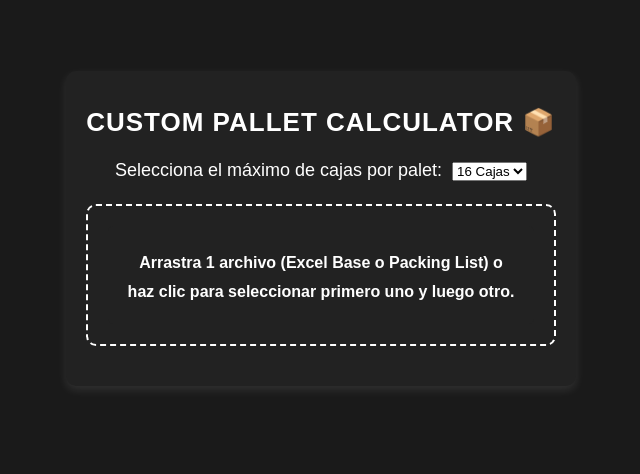
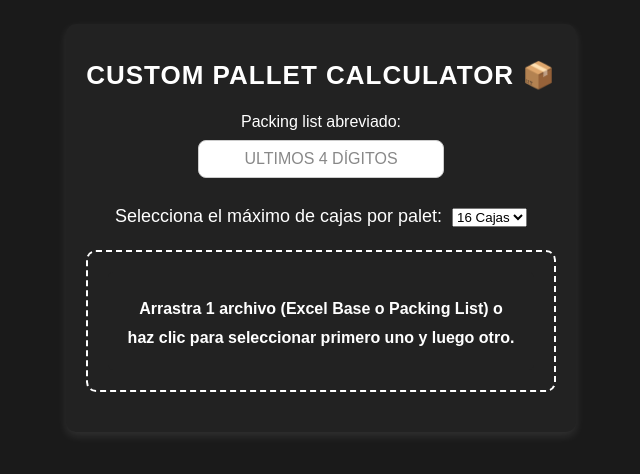
Before and after one commit to AlbertoGongora/custom-pallet-calculator, a React (Vite) app: page / in a window 1280 px wide. Shown: the part 172-646 px from the top of the page, without its empty margins (319-959 px from the left). Built offline with nearby package versions, Linux system fonts and the light colour scheme.

Commit message:
version de produccion

```diff
--- a/src/App.tsx
+++ b/src/App.tsx
@@ -1,7 +1,7 @@
 import React from "react";
 import FileUploader from "./features/upload/FileUploader";
 import ResultsTable from "./features/results/ResultsTable";
-import usePalletData from "./hooks/usePalletData"; // 🔥 Importamos el hook
+import usePalletData from "./hooks/usePalletData";
 import "./styles/App.css";
 
 const App: React.FC = () => {
@@ -13,18 +13,42 @@ const App: React.FC = () => {
     setPalletOption,
     handleFilesUploaded,
     resetProcess,
+    packlistSuffix,
+    setPacklistSuffix,
   } = usePalletData();
 
   return (
     <main className="app-container">
       <h1 className="app-title">Custom Pallet Calculator 📦</h1>
 
-      {/* 🔹 Muestra el selector de pallets y el FileUploader solo si aún no hay datos */}
+      {/* 🔹 Input de Packing List abreviado */}
+      {!isDataLoaded && (
+        <section className="packinglist-suffix">
+          <label htmlFor="packlistSuffix">
+            Packing list abreviado:
+          </label>
+          <input
+            id="packlistSuffix"
+            type="text"
+            maxLength={4}
+            placeholder="ultimos 4 dígitos"
+            value={packlistSuffix}
+            onChange={(e) =>
+              setPacklistSuffix(e.target.value.toUpperCase().trim())
+            }
+          />
+        </section>
+      )}
+
+      {/* 🔹 Selector de pallets y subida de archivos */}
       {!isDataLoaded && (
         <>
           <section className="pallet-option">
             <label>Selecciona el máximo de cajas por palet:</label>
-            <select value={palletOption} onChange={(e) => setPalletOption(Number(e.target.value))}>
+            <select
+              value={palletOption}
+              onChange={(e) => setPalletOption(Number(e.target.value))}
+            >
               <option value={12}>12 Cajas</option>
               <option value={16}>16 Cajas</option>
             </select>
@@ -35,13 +59,14 @@ const App: React.FC = () => {
         </>
       )}
 
-      {/* 🔹 Muestra la tabla de resultados solo si los datos fueron procesados */}
+      {/* 🔹 Resultados */}
       {isDataLoaded && (
         <>
           <ResultsTable optimizedResults={optimizedResults} />
 
-          {/* 🔹 Botón para reiniciar el proceso */}
-          <button className="reset-button" onClick={resetProcess}>🔄 Nuevo Pedido</button>
+          <button className="reset-button" onClick={resetProcess}>
+            🔄 Nuevo Pedido
+          </button>
         </>
       )}
     </main>
--- a/src/config.ts
+++ b/src/config.ts
@@ -1,11 +1,13 @@
+// src/config.ts
+
 export const EXCEL_COLUMNS = {
-  lote: ['CODLOT'], // Identifica el producto
-  cantidad: ['CANTHOST'], // Total de unidades recibidas
-  unidadCaja: ['UNIEMB'], // Unidades por caja para calcular las cajas totales
+  lote: ['CODLOT'],           // Identifica el producto
+  cantidad: ['CANTHOST'],     // Total de unidades recibidas
+  unidadCaja: ['UNIEMB'],     // Unidades por caja
 };
 
 export const PACKING_LIST_COLUMNS = {
-  pallet: ['CRT No'], // Número de pallet
-  lote: ['Batch Number'], // Lote asignado a ese pallet
-  cantidad: ['Qty'], // Unidades en ese pallet
+  pallet: ['CRT No'],         // Número de pallet
+  lote: ['Batch Number'],     // Lote
+  cantidad: ['Qty'],          // Unidades en ese pallet
 };
--- a/src/features/upload/FileUploader.tsx
+++ b/src/features/upload/FileUploader.tsx
@@ -16,6 +16,7 @@ const FileUploader: React.FC<FileUploaderProps> = ({ onFilesUploaded }) => {
     packingListFile, setPackingListFile,
     excelData, setExcelData,
     packingListData, setPackingListData,
+    packlistSuffix,            // 🆕 lo sacamos del hook
   } = usePalletData();
 
   const [error, setError] = useState<string | null>(null);
@@ -27,7 +28,8 @@ const FileUploader: React.FC<FileUploaderProps> = ({ onFilesUploaded }) => {
    */
   const processFile = async (file: File) => {
     try {
-      const result = await processUploadedFile(file);
+      // 🆕 Pasamos packlistSuffix al servicio
+      const result = await processUploadedFile(file, packlistSuffix);
 
       if (result.error) {
         setError(result.error);
@@ -52,7 +54,12 @@ const FileUploader: React.FC<FileUploaderProps> = ({ onFilesUploaded }) => {
       }
 
       // ✅ Comprobamos que ambos datos están listos antes de llamar a `onFilesUploaded`
-      if (newExcelData && newPackingListData && newExcelData.length > 0 && newPackingListData.length > 0) {
+      if (
+        newExcelData &&
+        newPackingListData &&
+        newExcelData.length > 0 &&
+        newPackingListData.length > 0
+      ) {
         onFilesUploaded(newExcelData, newPackingListData);
         setMissingFileMessage(null);
       } else {
--- a/src/hooks/usePalletData.ts
+++ b/src/hooks/usePalletData.ts
@@ -11,6 +11,8 @@ const usePalletData = () => {
   const [palletOption, setPalletOption] = useState<number>(16); // 🔹 Valor por defecto: 16 cajas
   const [optimizedResults, setOptimizedResults] = useState<OptimizedPallet[]>([]);
   const [isDataLoaded, setIsDataLoaded] = useState<boolean>(false);
+  const [packlistSuffix, setPacklistSuffix] = useState<string>('');
+
 
   const handleFilesUploaded = (newExcelData: ProcessedData[], newPackingListData: PackingListData[]) => {
     setExcelData(newExcelData); // ✅ Guardamos los datos del Excel
@@ -51,6 +53,8 @@ const usePalletData = () => {
     setPalletOption,
     handleFilesUploaded,
     resetProcess,
+    packlistSuffix,
+    setPacklistSuffix
   };
 };
 
--- a/src/index.css
+++ b/src/index.css
@@ -66,3 +66,67 @@ button:focus-visible {
     background-color: #f9f9f9;
   }
 }
+
+
+/* ============================= */
+/* 🔹 Packing List Suffix Input */
+/* ============================= */
+
+.packinglist-suffix {
+  display: flex;
+  flex-direction: column;
+  align-items: center;
+  margin: 1.2rem 0 1.6rem;
+}
+
+.packinglist-suffix label {
+  margin-bottom: 0.4rem;
+  font-weight: 500;
+  font-size: 1rem;
+}
+
+.packinglist-suffix input {
+  width: 220px;
+  padding: 0.55em 0.75em;
+  font-size: 1rem;
+  font-family: inherit;
+  text-align: center;
+  letter-spacing: 0.08em;
+  text-transform: uppercase;
+
+  border-radius: 8px;
+  border: 1px solid #555;
+  background-color: #1a1a1a;
+  color: rgba(255, 255, 255, 0.9);
+
+  transition: border-color 0.25s, box-shadow 0.25s;
+}
+
+.packinglist-suffix input::placeholder {
+  color: rgba(255, 255, 255, 0.4);
+  letter-spacing: normal;
+}
+
+.packinglist-suffix input:focus {
+  outline: none;
+  border-color: #ffffff;
+  box-shadow: 0 0 0 2px rgba(255, 255, 255, 0.15);
+}
+
+/* 🌞 Light mode */
+@media (prefers-color-scheme: light) {
+  .packinglist-suffix input {
+    background-color: #ffffff;
+    color: #213547;
+    border: 1px solid #ccc;
+  }
+
+  .packinglist-suffix input::placeholder {
+    color: #888;
+  }
+
+  .packinglist-suffix input:focus {
+    border-color: #747bff;
+    box-shadow: 0 0 0 2px rgba(116, 123, 255, 0.2);
+  }
+}
--- a/src/services/fileService.ts
+++ b/src/services/fileService.ts
@@ -1,52 +1,59 @@
 import { ProcessedData, processExcelFile } from '../features/processing/excelProcessor';
 import { PackingListData, processPackingList } from '../features/processing/packingListProcessor';
 import { detectExcelType } from './detectExcelType';
+import { processPdfPackingList } from './pdfPackingListService';
 
-/**
- * 📌 INTERFAZ `FileProcessingResult`
- * Define el resultado del procesamiento de archivos.
- */
 export interface FileProcessingResult {
   excelData?: ProcessedData[];
   packingListData?: PackingListData[];
-  extractedData?: string; // Para datos extraídos de imágenes/PDF (futuro OCR)
+  extractedData?: string;
   error?: string;
 }
 
 /**
- * 📌 FUNCIÓN `processUploadedFile`
- * Detecta el tipo de archivo y lo procesa correctamente.
- * @param file - Archivo a procesar (Excel o Packing List)
- * @returns Promesa con los datos procesados o un mensaje de error.
+ * 📌 Procesa archivos subidos (Excel / Packing List / PDF)
  */
-export const processUploadedFile = async (file: File): Promise<FileProcessingResult> => {
+export const processUploadedFile = async (
+  file: File,
+  packlistSuffix?: string
+): Promise<FileProcessingResult> => {
   try {
     const fileType = file.name.split('.').pop()?.toLowerCase();
 
-    // 📌 🔍 Si el archivo es Excel (XLSX o XLS)
+    // 🔹 Excel
     if (fileType === 'xlsx' || fileType === 'xls') {
       const detectedType = await detectExcelType(file);
 
       if (detectedType === 'excel') {
         return { excelData: await processExcelFile(file) };
-      } else if (detectedType === 'packingList') {
+      }
+
+      if (detectedType === 'packingList') {
         return { packingListData: await processPackingList(file, null) };
-      } else {
-        return { error: 'El archivo Excel no tiene las columnas esperadas.' };
       }
+
+      return { error: 'El archivo Excel no tiene las columnas esperadas.' };
     }
 
-    // 📌 🔍 Si el archivo es una imagen (PNG, JPG, JPEG) o un PDF
-    if (fileType === 'png' || fileType === 'jpg' || fileType === 'jpeg' || fileType === 'pdf') {
-      console.log(`🔍 Se detectó un archivo de tipo: ${fileType}`);
+    // 🔹 PDF → Packing List vía backend
+    if (fileType === 'pdf') {
+      console.log('📄 PDF detectado → enviando a backend');
 
-      // ⚠️ Aquí iría la lógica futura para OCR
-      return { extractedData: "🔍 Datos extraídos del OCR (pendiente de implementación)" };
+      return {
+        packingListData: await processPdfPackingList(file, packlistSuffix || ''),
+      };
+    }
+
+    // 🔹 Imagen (futuro OCR)
+    if (fileType === 'png' || fileType === 'jpg' || fileType === 'jpeg') {
+      return {
+        extractedData: 'OCR pendiente de implementación',
+      };
     }
 
     return { error: 'Formato de archivo no soportado.' };
   } catch (error) {
-    console.error('Error al procesar el archivo:', error);
+    console.error(error);
     return { error: `Error procesando el archivo: ${file.name}` };
   }
 };
--- /dev/null
+++ b/src/services/pdfPackingListService.ts
@@ -0,0 +1,140 @@
+// src/services/pdfPackingListService.ts
+import type { PackingListData } from '../features/processing/packingListProcessor';
+import { PACKING_LIST_COLUMNS } from '../config';
+
+type ExtractResponse = {
+  columns?: string[];
+  headers?: string[];
+  // eslint-disable-next-line @typescript-eslint/no-explicit-any
+  rows?: any[][];
+  // eslint-disable-next-line @typescript-eslint/no-explicit-any
+  data?: { columns?: string[]; rows?: any[][] };
+};
+
+function norm(v: unknown): string {
+  return String(v ?? '')
+    .replace(/\u00a0/g, ' ')
+    .replace(/\s+/g, ' ')
+    .trim();
+}
+
+function findColIndex(headers: string[], candidates: string[]): number {
+  const H = headers.map(h => norm(h).toLowerCase());
+  const C = candidates.map(c => norm(c).toLowerCase());
+
+  for (let i = 0; i < H.length; i++) {
+    if (C.includes(H[i])) return i;
+  }
+  for (let i = 0; i < H.length; i++) {
+    const h = H[i];
+    if (C.some(c => h.includes(c))) return i;
+  }
+  return -1;
+}
+
+/**
+ * Aliases SOLO para el PDF (porque el PDF a veces no usa los mismos headers que tu Excel)
+ * - pallet: en PDF suele ser "N"
+ * - cantidad: en PDF suele ser "Quantity"
+ * - lote: normalmente ya viene como "Batch Number" pero toleramos "Batch"
+ */
+const PACKING_LIST_PDF_ALIASES = {
+  pallet: ['N', 'CRT No', 'CRT'],
+  lote: ['Batch Number', 'Batch'],
+  cantidad: ['Quantity', 'Qty'],
+} as const;
+
+export async function processPdfPackingList(
+  file: File,
+  packlistSuffix: string
+): Promise<PackingListData[]> {
+  const backendUrl = import.meta.env.VITE_PDF_BACKEND_URL;
+  if (!backendUrl) throw new Error('❌ Falta VITE_PDF_BACKEND_URL en el .env');
+
+  const suffix = norm(packlistSuffix).toUpperCase();
+  if (!suffix) throw new Error('❌ Debes indicar el sufijo (ej: TENA)');
+
+  // 1) Enviar PDF al backend
+  const form = new FormData();
+  form.append('file', file);
+
+  const res = await fetch(`${backendUrl}/extract`, { method: 'POST', body: form });
+  if (!res.ok) {
+    const txt = await res.text().catch(() => '');
+    throw new Error(`❌ Error backend PDF (${res.status}): ${txt || res.statusText}`);
+  }
+
+  const json = (await res.json()) as ExtractResponse;
+
+  // 2) Recuperar tabla
+  const headers = (json.columns ?? json.headers ?? json.data?.columns ?? []).map(norm);
+  // eslint-disable-next-line @typescript-eslint/no-explicit-any
+  const rows = (json.rows ?? json.data?.rows ?? []) as any[][];
+  if (!headers.length || !rows.length) return [];
+
+  // 3) Índices
+  const idxPacklist = findColIndex(headers, [
+    'Packlist Number',
+    'Packlist No',
+    'Packlist',
+    'Packlist N',
+  ]);
+
+  if (idxPacklist === -1) {
+    throw new Error(
+      `❌ No encuentro "Packlist Number" para filtrar. Headers: ${headers.join(' | ')}`
+    );
+  }
+
+  // Aquí usamos PACKING_LIST_COLUMNS como “nombres destino”
+  // y añadimos aliases para encontrar columnas en el PDF:
+  const idxPallet = findColIndex(headers, [
+    ...PACKING_LIST_COLUMNS.pallet,         // "CRT No"
+    ...PACKING_LIST_PDF_ALIASES.pallet,     // "N", etc
+  ]);
+
+  const idxLote = findColIndex(headers, [
+    ...PACKING_LIST_COLUMNS.lote,           // "Batch Number"
+    ...PACKING_LIST_PDF_ALIASES.lote,       // "Batch"
+  ]);
+
+  const idxCantidad = findColIndex(headers, [
+    ...PACKING_LIST_COLUMNS.cantidad,       // "Qty"
+    ...PACKING_LIST_PDF_ALIASES.cantidad,   // "Quantity"
+  ]);
+
+  if (idxPallet === -1 || idxLote === -1 || idxCantidad === -1) {
+    throw new Error(
+      `❌ Faltan columnas necesarias para Packing List (pallet/lote/cantidad). ` +
+      `Headers: ${headers.join(' | ')}`
+    );
+  }
+
+  // 4) Filtrar por sufijo en Packlist Number
+  const filteredRows = rows.filter(r => {
+    const pack = norm(r[idxPacklist]).toUpperCase();
+    return pack.endsWith(suffix);
+  });
+
+  // 5) Devolver en el formato final que tu app espera (según PACKING_LIST_COLUMNS)
+  const out: PackingListData[] = filteredRows
+    .map(r => {
+      const crtNo = norm(r[idxPallet]);      // N -> CRT No (valor)
+      const batch = norm(r[idxLote]);
+      const qtyRaw = norm(r[idxCantidad]);
+      const qty = Number(qtyRaw.replace(',', '.')) || 0;
+
+      if (!crtNo && !batch && !qtyRaw) return null;
+
+      // Claves finales: las de tu config ("CRT No", "Batch Number", "Qty")
+      return {
+        [PACKING_LIST_COLUMNS.pallet[0]]: crtNo,
+        [PACKING_LIST_COLUMNS.lote[0]]: batch,
+        [PACKING_LIST_COLUMNS.cantidad[0]]: qty,
+      // eslint-disable-next-line @typescript-eslint/no-explicit-any
+      } as any;
+    })
+    .filter(Boolean) as PackingListData[];
+
+  return out;
+}
```
Also changed, not shown: 1 other file (tests, documents, lock files or other folders).
